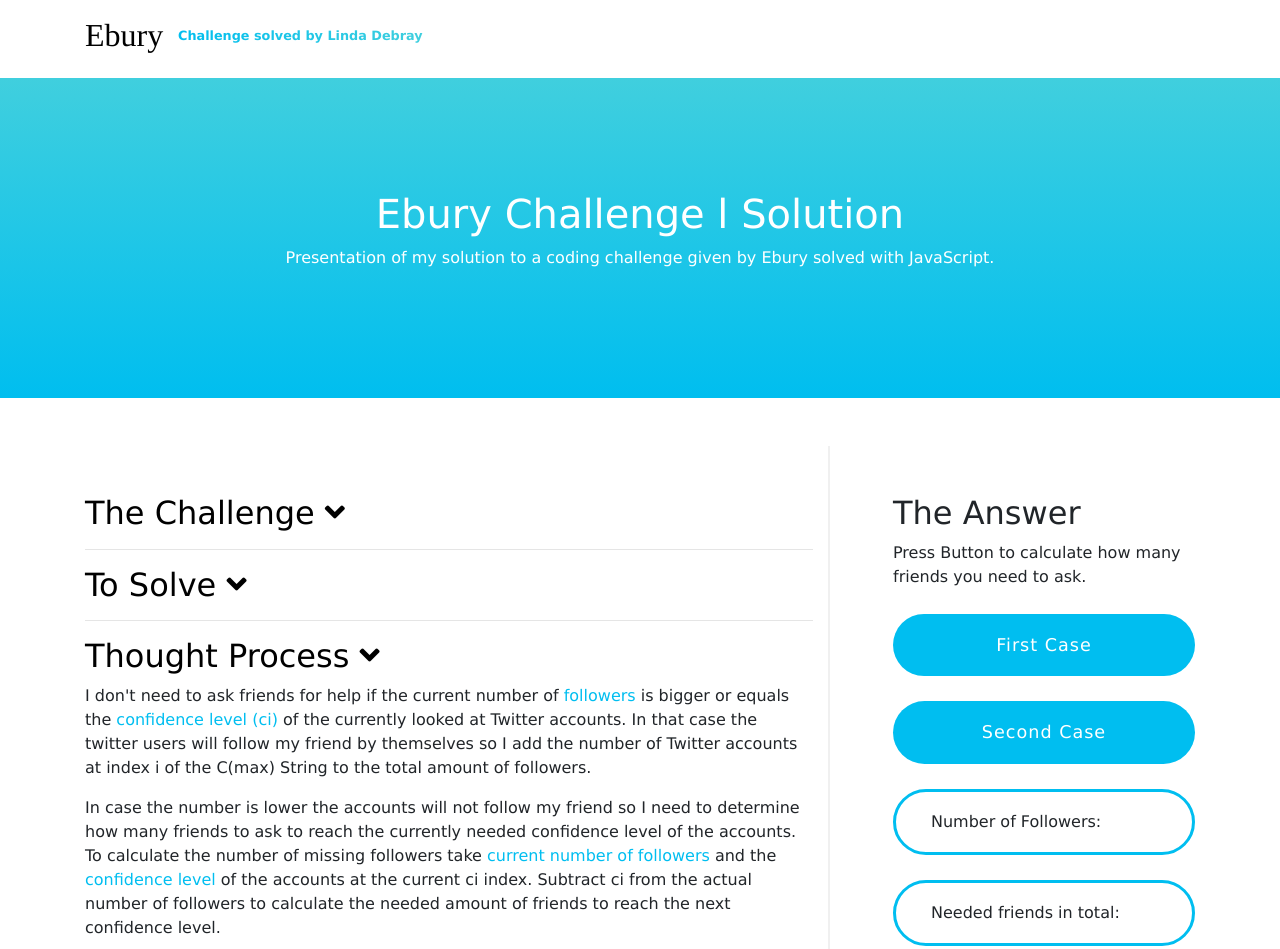
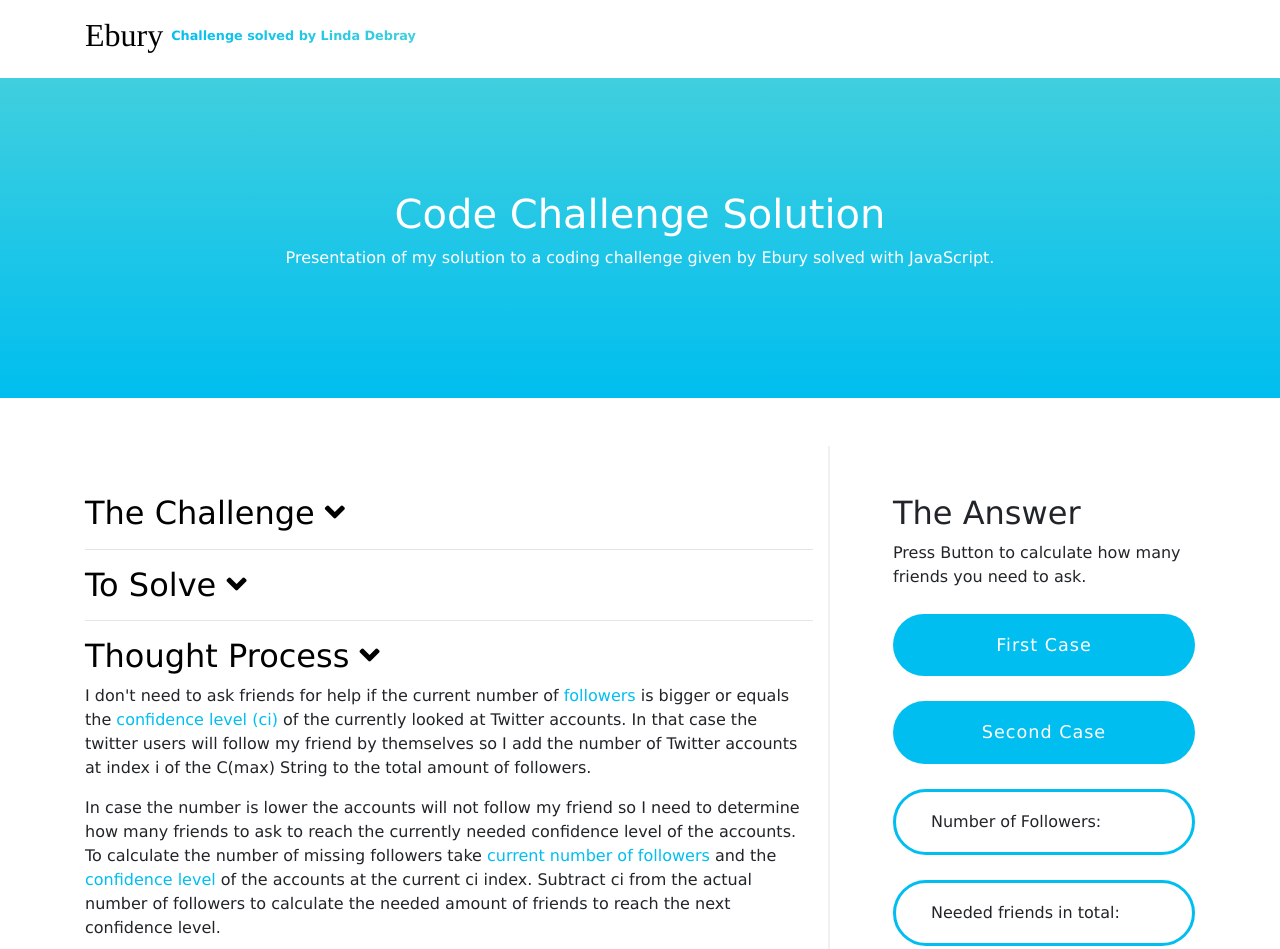
Before and after one commit to lindade/ebury-challenge, a plain HTML site: page index.html in a window 1280 px wide. Shown: the top 949 px of the page. Drawn offline with nearby package versions, Linux system fonts and the light colour scheme.

Commit message:
change title

```diff
--- a/css/style.css
+++ b/css/style.css
@@ -22,7 +22,7 @@ body {
   font-weight: 600;
   position: absolute;
   top: 12px;
-  left: 93px;
+  padding-left: .5rem;
 }
 
 .bar-blue {
--- a/index.html
+++ b/index.html
@@ -5,14 +5,14 @@
   <meta charset="UTF-8" />
   <meta name="viewport" content="width=device-width, initial-scale=1.0" />
   <meta http-equiv="X-UA-Compatible" content="ie=edge" />
-  <meta name="description" CONTENT="ebury, challenge">
+  <meta name="description" CONTENT="ebury code challenge">
   <link rel="icon" href="favicon.png">
   <link rel="stylesheet" href="https://use.fontawesome.com/releases/v5.8.1/css/all.css"
     integrity="sha384-50oBUHEmvpQ+1lW4y57PTFmhCaXp0ML5d60M1M7uH2+nqUivzIebhndOJK28anvf" crossorigin="anonymous" />
   <link rel="stylesheet" href="https://stackpath.bootstrapcdn.com/bootstrap/4.3.1/css/bootstrap.min.css"
     integrity="sha384-ggOyR0iXCbMQv3Xipma34MD+dH/1fQ784/j6cY/iJTQUOhcWr7x9JvoRxT2MZw1T" crossorigin="anonymous" />
   <link rel="stylesheet" href="css/style.css" />
-  <title>Ebury Challenge 1</title>
+  <title>Code Challenge</title>
 </head>
 
 
@@ -29,7 +29,7 @@
   <!-- HERO SECTION -->
   <section class="bar-blue">
     <div class="container">
-      <h1 class="heading-bar-blue">Ebury Challenge l Solution</h1>
+      <h1 class="heading-bar-blue">Code Challenge Solution</h1>
       <p class="text-center">Presentation of my solution to a coding challenge given by Ebury solved with JavaScript.
       </p>
     </div>
```
